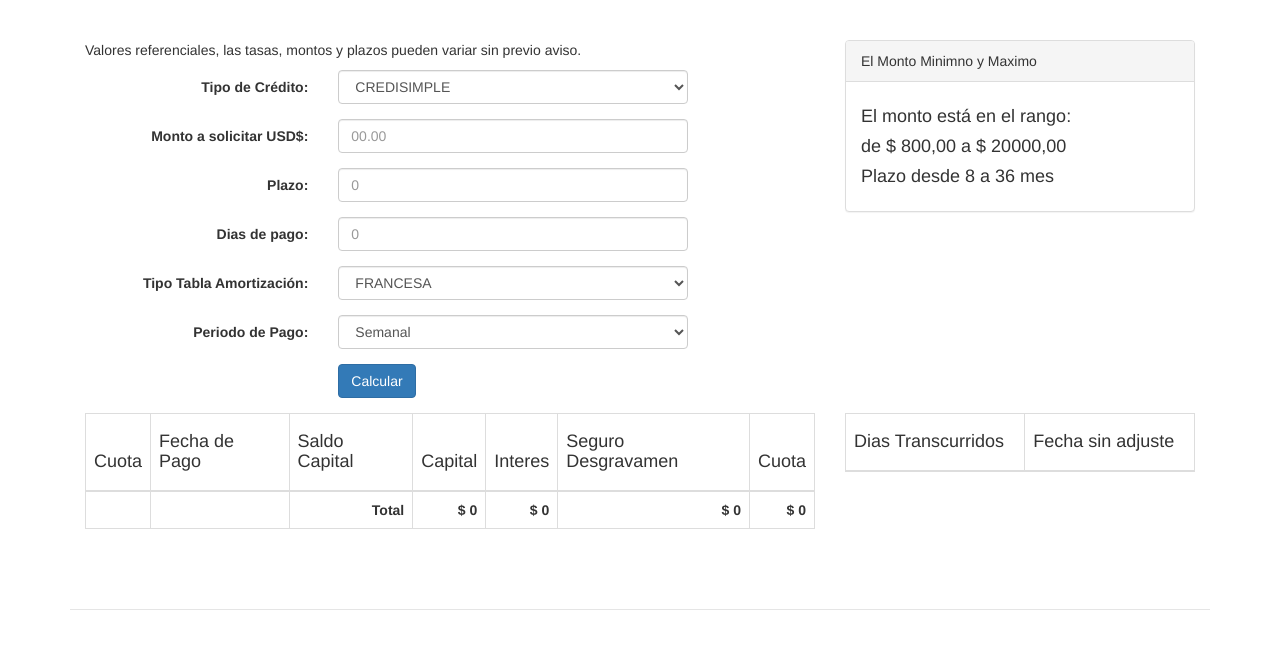
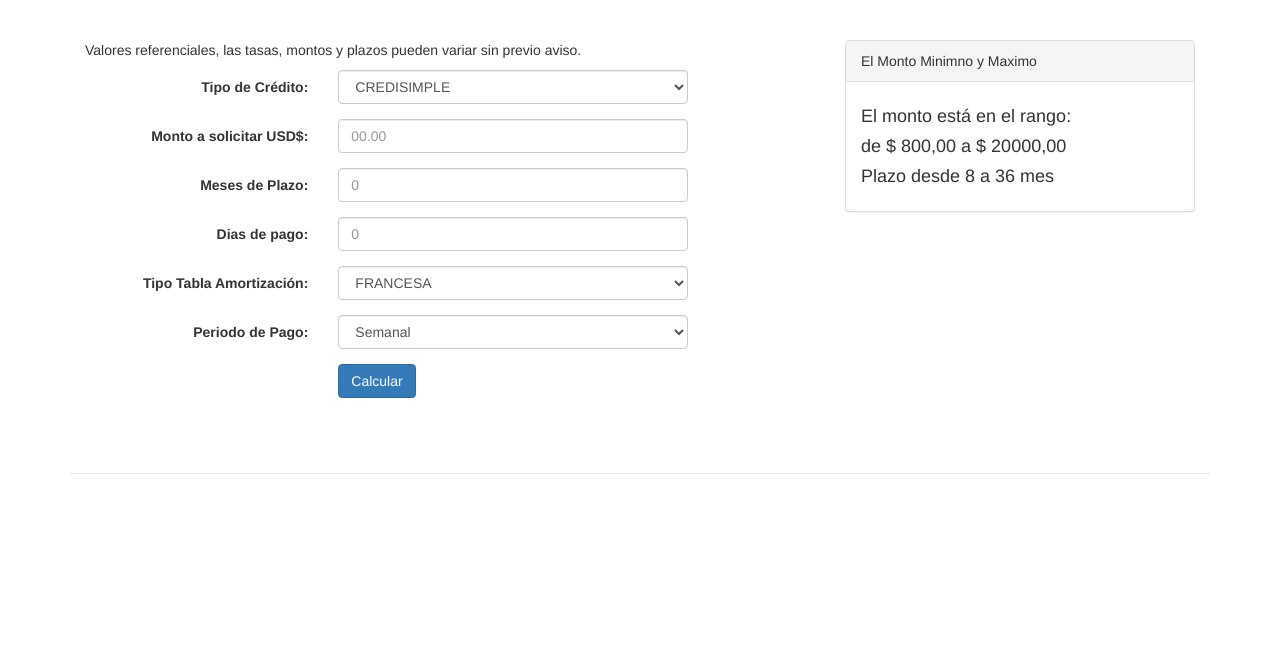
Before and after one commit to EliuFlorez/codeigniter-credit, a CodeIgniter app: page /database/index.php/credits in a window 1280 px wide. Shown: the part 41-690 px from the top of the page. Run offline with CodeIgniter, Linux system fonts and the light colour scheme; data comes from the database, SQL or seed files in the repository; lists and menus that the app fills with data are empty.

Commit message:
Fix - Detalle

```diff
--- a/application/controllers/News.php
+++ b/application/controllers/News.php
@@ -18,15 +18,18 @@ class News extends CI_Controller {
         $data = array();
         $data['title'] = 'News archive';
 
+		$monto = '';
 		$plazo = '';
 		$value = '';
 		$amort = 1;
 		$type  = 1;
+		$seguro = '';
+		$cuotas = '';
 		$month = date('m');
 		$year  = date('Y');
 		$datex = '';
 		$datas = array();
-
+		$date  = '';
 		$totalCapital = 0;
 		$totalIntere  = 0;
 		$totalSeguro  = 0;
@@ -41,7 +44,10 @@ class News extends CI_Controller {
 		if (!empty($post))
 		{
 			$type  = $post['type'];
+
 			$value = $post['value'];
+			$monto = $value;
+
 			$dia   = $post['dia'];
 			$amort = $post['amort'];
 			$periodo = $post['periodo'];
@@ -194,6 +200,14 @@ class News extends CI_Controller {
 		$data['totalSeguro']  = $totalSeguro;
 		$data['totalCuota']   = $totalCuota;
 
+		$data['date']         = $date;
+		$data['monto']        = $monto;
+		$data['plazo']        = $plazo;
+		$data['type']         = $type;
+		$data['amort']        = $amort;
+		$data['seguro']       = $seguro;
+		$data['cuotas']       = $cuotas;
+
         $this->load->view('templates/header', $data);
         $this->load->view('news/index', $data);
         $this->load->view('templates/footer');
--- a/application/views/news/index.php
+++ b/application/views/news/index.php
@@ -45,7 +45,7 @@
 			</div>
 
 			<div class="form-group">
-				<label class="col-md-4 control-label">Plazo:</label>
+				<label class="col-md-4 control-label">Meses de Plazo:</label>
 				<div class="col-md-6">
 					<?php echo form_input(array('name' => 'plazo', 'id' => 'plazo', 'placeholder' => '0', 'class' =>'form-control', 'value' => set_value('plazo'))); ?>
 					<?php echo form_error('plazo'); ?>
@@ -130,8 +130,77 @@
 			</div>
 		</div>
 	</div>
-
-	<div class="col-lg-8">
+	<?php if (count($datas) > 0) { ?>
+		<div class="col-lg-12">
+			<h4 style="color:red">DETALLE DE LA OPERACIÓN</h4>
+			<table class="table borderless">
+				<tbody>
+					<tr>
+						<td>Fecha de Simulación:</td>
+						<td><strong><?php echo $date; ?></strong></td>
+						<td></td>
+						<td>Fecha del sistema con la cual se procesó ésta simulación.</td>
+					</tr>
+					<tr>
+						<td>Monto Financiado:</td>
+						<td><strong><?php echo $monto; ?></strong></td>
+						<td>USD</td>
+						<td>Monto del Crédito Aprobado.</td>
+					</tr>
+					<tr>
+						<td>Plazo:</td>
+						<td><?php echo $plazo; ?></td>
+						<td>Meses / Dias</td>
+						<td>Tiempo acordado para el pago del Crédito.</td>
+					</tr>
+					<tr>
+						<td>Seguro de Desgravamen:</td>
+						<td><?php echo $seguro; ?></td>
+						<td>USD</td>
+						<td>Costo que el socio paga por la cobertura de un seguro de vida asociado al Crédito.</td>
+					</tr>
+					<tr>
+						<td>Valor Total a Pagar:</td>
+						<td><?php echo $totalCuota; ?></td>
+						<td>USD</td>
+						<td>Suma de las cuotas que el socio debera cancelar en el periodo convenido.</td>
+					</tr>
+					<tr>
+						<td>Cuota Aproximada:</td>
+						<td><strong><?php echo $cuotas; ?></strong></td>
+						<td>USD</td>
+						<td>Valor Aproximado a pagar durante el Plazo Aprobado.</td>
+					</tr>
+				</tbody>
+			</table>
+		</div>
+		<div class="col-lg-12">
+			<h4 style="color:red">DETALLE TASAS DE INTERÉS</h4>
+			<table class="table borderless">
+				<tbody>
+					<tr>
+						<td>Tasa de Interes:</td>
+						<td>0</td>
+						<td>%</td>
+						<td>Tasa de Interés Anual.</td>
+					</tr>
+					<tr>
+						<td>Tasa Efectiva Anual:</td>
+						<td>0</td>
+						<td>%</td>
+						<td>Tasa de interés que incluye todos los costos asociados al Crédito.</td>
+					</tr>
+					<tr>
+						<td>TEA Referencial:</td>
+						<td>0</td>
+						<td>%</td>
+						<td>Tasa de interés definida por el Banco Central del Ecuador para cada segmento de Crédito.</td>
+					</tr>
+				</tbody>
+			</table>
+		</div>
+		<div class="col-lg-12">
+			<h4 style="color:red">TABLA DE AMORTIZACIÓN TIPO <?php echo ($amort == 1) ?  'FRANCESA' : 'ALEMANA'; ?></h4>
 			<table class="table table-bordered">
 				<thead>
 					<tr>
@@ -171,23 +240,6 @@
 				</tfoot>
 			</table>
 		</div>
-	<div class="col-lg-4">
-		<table class="table table-bordered">
-			<thead>
-				<tr>
-					<th><h4>Dias Transcurridos</h4></th>
-					<th><h4>Fecha sin adjuste</h4></th>
-				</tr>
-			</thead>
-			<tbody>
-				<?php foreach ($datas as $data) { ?>
-					<tr>
-						<td class="text-right"><?php echo $data['days']; ?></td>
-						<td class="text-right"><?php echo $data['fecha']; ?></td>
-					</tr>
 	<?php } ?>
-			</tbody>
-		</table>
-	</div>
 </div>
 <div class="header clearfix"></div>
--- a/application/views/templates/header.php
+++ b/application/views/templates/header.php
@@ -42,6 +42,7 @@
 		.jumbotron {border-bottom:0;}
 		}
 		.box {display:none;}
+		.borderless td, .borderless th {border:none;}
 	</style>
   </head>
 <body>
```
Lines whose indentation alone changed are shown as unchanged.
